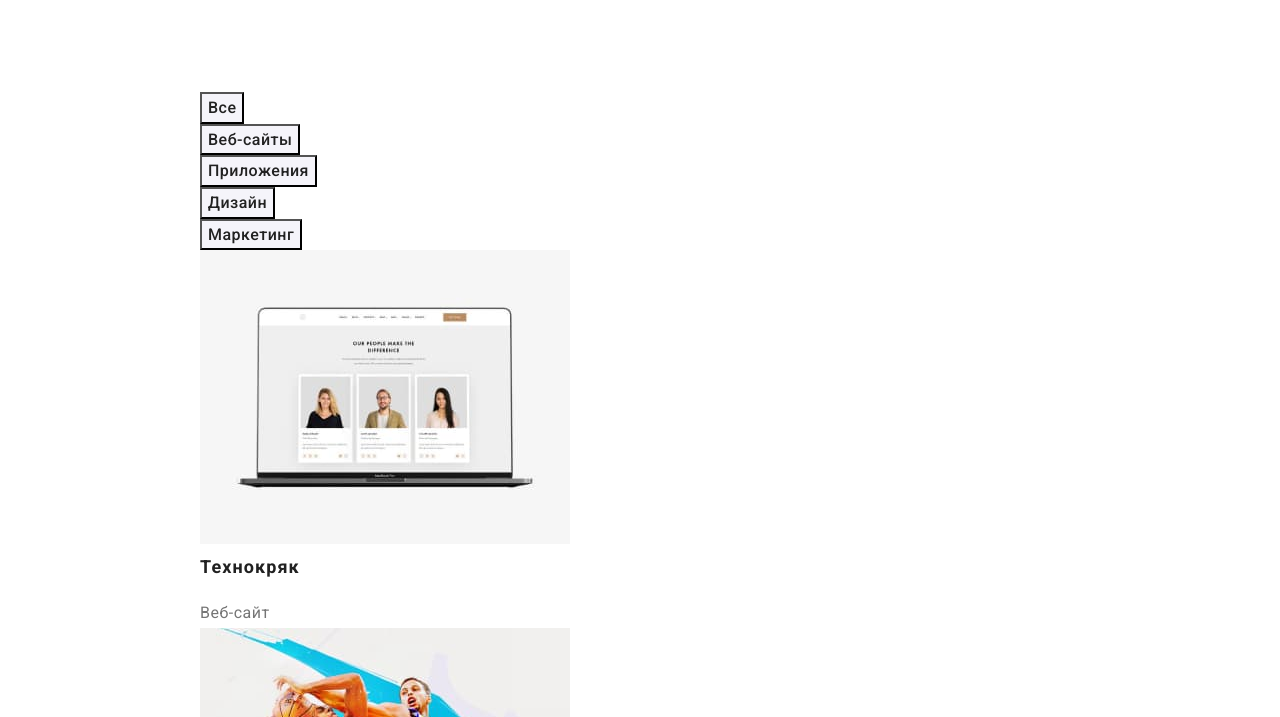
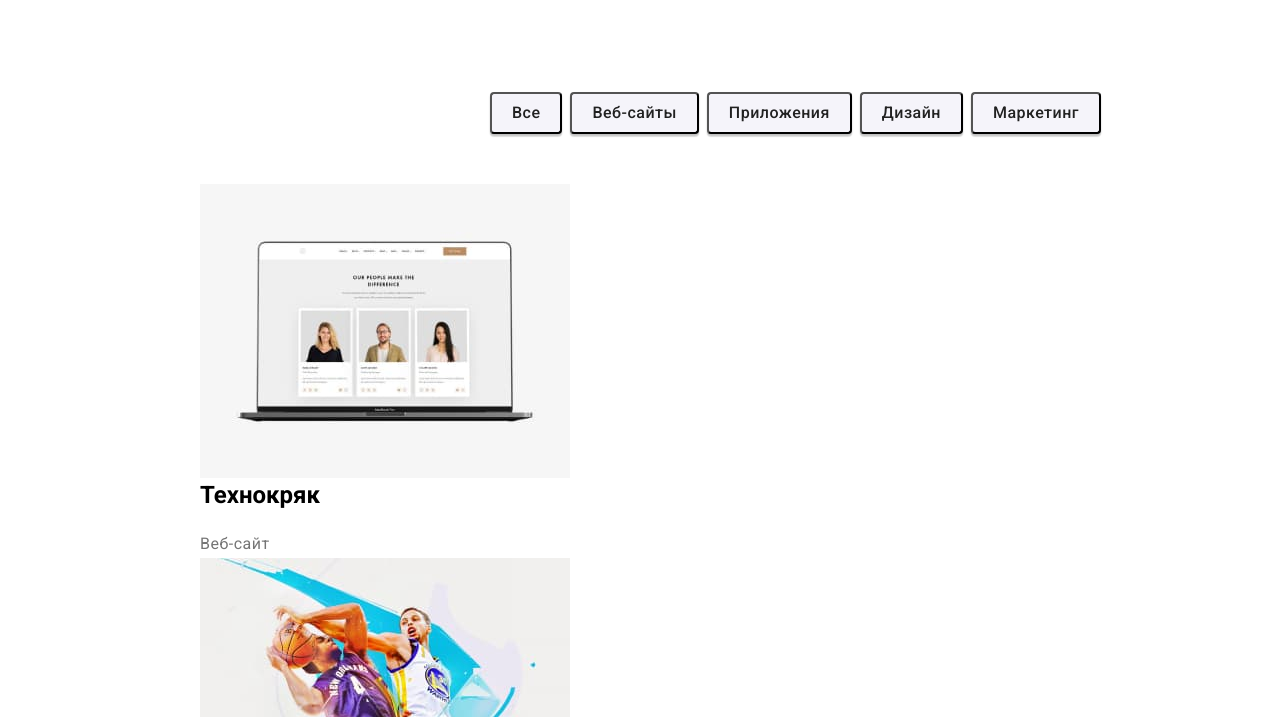
Before and after one commit to Aleksandr117Vorsakov/goit-markup-hw-03, a plain HTML site: page portfolio.html in a window 1280 px wide. Shown: the part 83-800 px from the top of the page. Drawn offline with nearby package versions, Linux system fonts and the light colour scheme.

Commit message:
разметка меню портфолио

```diff
--- a/css/styles.css
+++ b/css/styles.css
@@ -41,6 +41,7 @@ p:last-child{
     padding-right: 200px;
     margin-left: auto;
     margin-right: auto;
+
 }
 .section{
     padding-top: 94px;
@@ -357,13 +358,13 @@ margin-left: auto;
 border-radius: 0px 0px 4px 4px;
 }
 .staff-item:last-child{
-    margin: 0;
+    margin-right: 0;
 }
 /* footer */
 .footer{
     background:var(--header-footer-background-color);
 }
-.footer-container{
+.footer-box{
     display: flex;
     flex-direction: column;
 }
@@ -396,7 +397,10 @@ border-radius: 0px 0px 4px 4px;
 /* portfolio */
 .portfolio{
     color:var(--heading-main-color);
-
+    display: flex;
+    margin-left: 290px;
+    margin-right: 290px;
+    margin-bottom: 50px;
 }
 .portfolio .portfolio-button:hover,
 .portfolio .portfolio-button:focus{
@@ -414,6 +418,17 @@ border-radius: 0px 0px 4px 4px;
     text-align: center;
     letter-spacing: 0.03em;
     cursor: pointer;
+    box-shadow: 0px 3px 1px rgba(0, 0, 0, 0.1), 0px 1px 2px rgba(0, 0, 0, 0.08), 0px 2px 2px rgba(0, 0, 0, 0.12);
+    border-radius: 4px;
+    padding: 6px 20px;
+
+}
+.portfolio-menu{
+    margin-right: 8px;
+}
+.portfolio-menu:last-child{
+    margin: 0;
+}
 }
 .portfolio-title{
     color:var(--heading-main-color);
--- a/portfolio.html
+++ b/portfolio.html
@@ -38,11 +38,11 @@
         <section class="section">
         <div class="container">
           <ul class="portfolio list">
-            <li><button type="button" class="portfolio-button">Все</button></li>
-            <li><button type="button" class="portfolio-button">Веб-сайты</button></li>
-            <li><button type="button" class="portfolio-button">Приложения</button></li>
-            <li><button type="button" class="portfolio-button">Дизайн</button></li>
-            <li><button type="button" class="portfolio-button">Маркетинг</button></li>
+            <li class="portfolio-menu"><button type="button" class="portfolio-button">Все</button></li>
+            <li class="portfolio-menu"><button type="button" class="portfolio-button">Веб-сайты</button></li>
+            <li class="portfolio-menu"><button type="button" class="portfolio-button">Приложения</button></li>
+            <li class="portfolio-menu"><button type="button" class="portfolio-button">Дизайн</button></li>
+            <li class="portfolio-menu"><button type="button" class="portfolio-button">Маркетинг</button></li>
           </ul>
         <!-- примеры портфолио -->
           <ul class="list">
@@ -119,11 +119,11 @@
                 <p class="portfolio-text">Приложение</p>
             </li>
           </ul>
-          </div>
-         </section>
+        </div>
+        </section>
     </main>
     <footer class="footer">
-        <div class="container footer-container">
+        <div class="container footer-box">
         <a href="" class="footer-logo" ><span class="logo-web">Web</span>Studio </a>
         <address class="address">г. Киев, пр-т Леси Украинки, 26</address>
         <ul class="footer-contact list">
```
